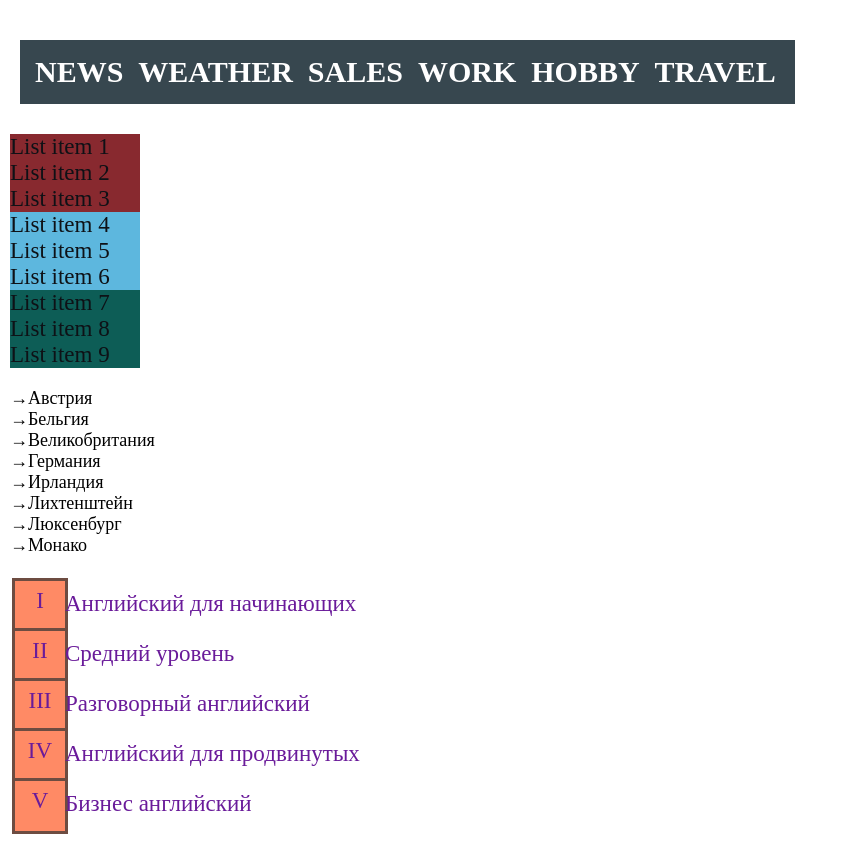
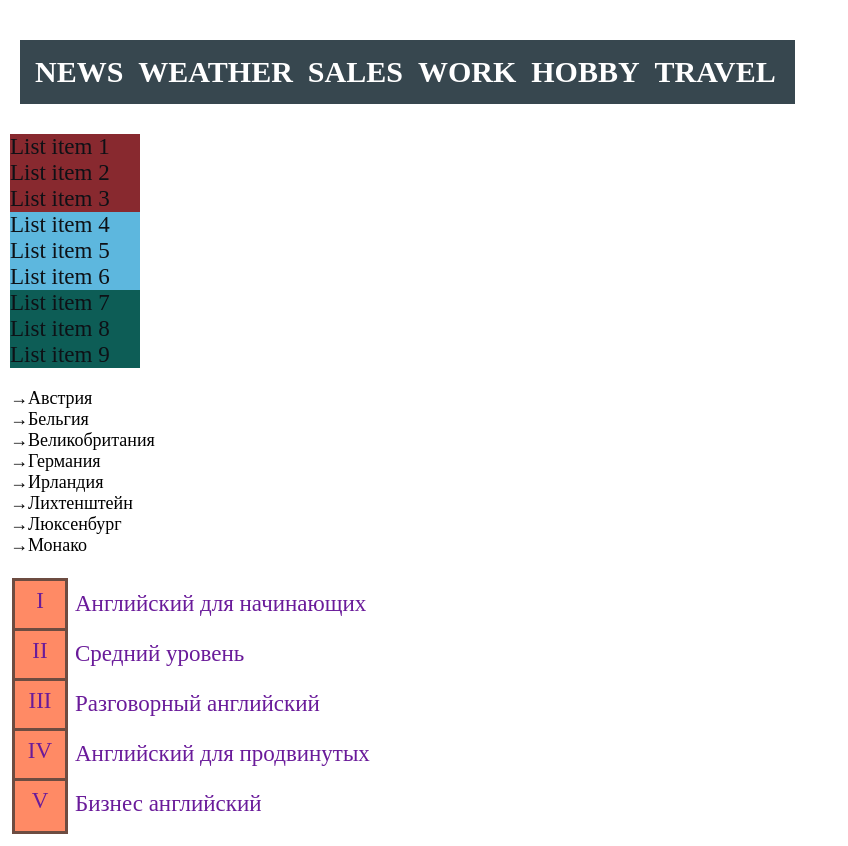
Before and after one commit to NataliBILAN/goit-fe-course, a plain HTML site: page html-css/module-04/tasks/index.html in a window 1280 px wide. Shown: the whole page, without its empty margins (0-848 px from the left). Drawn offline with Linux system fonts and the light colour scheme.

Commit message:
corrected

```diff
--- a/html-css/module-04/tasks/css/styles.css
+++ b/html-css/module-04/tasks/css/styles.css
@@ -72,7 +72,7 @@ nav{
 }
 
 .list-fourth{
-    width: 400px;
+    width: 500px;
     list-style: none;
     padding: 15px;
     color: rgb(106, 27, 154);
@@ -81,11 +81,12 @@ counter-reset: V;
 .list-item-fourth{
     font-size: 23px;
     counter-increment: V;
-    /* display: inline-block; */
+
 
 }
 
 .list-item-fourth::before{
+    margin-right: 10px;
     content: counter(V, upper-roman);
     display: inline-block;
     width: 50px;
```
